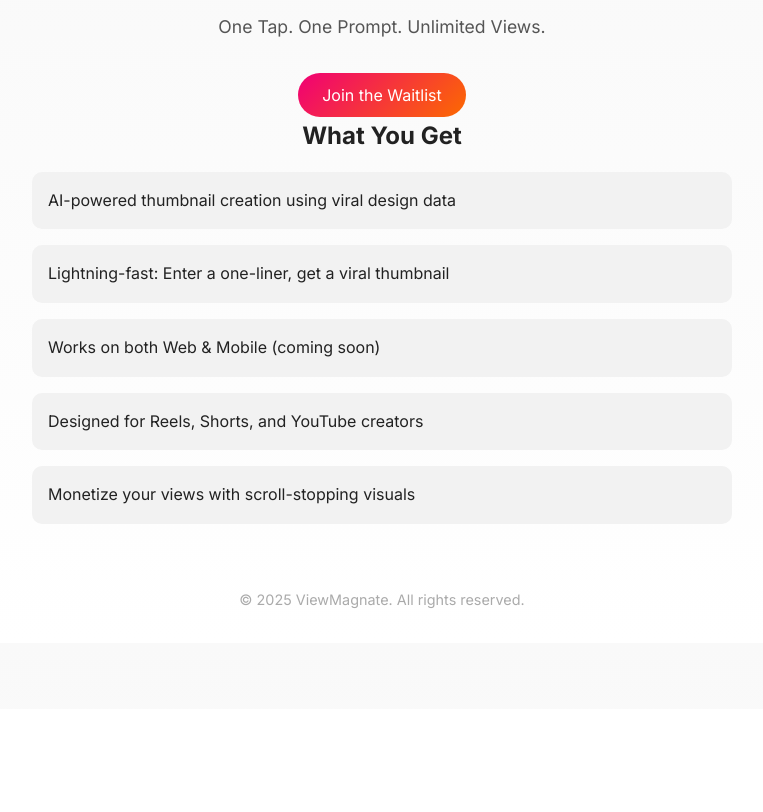
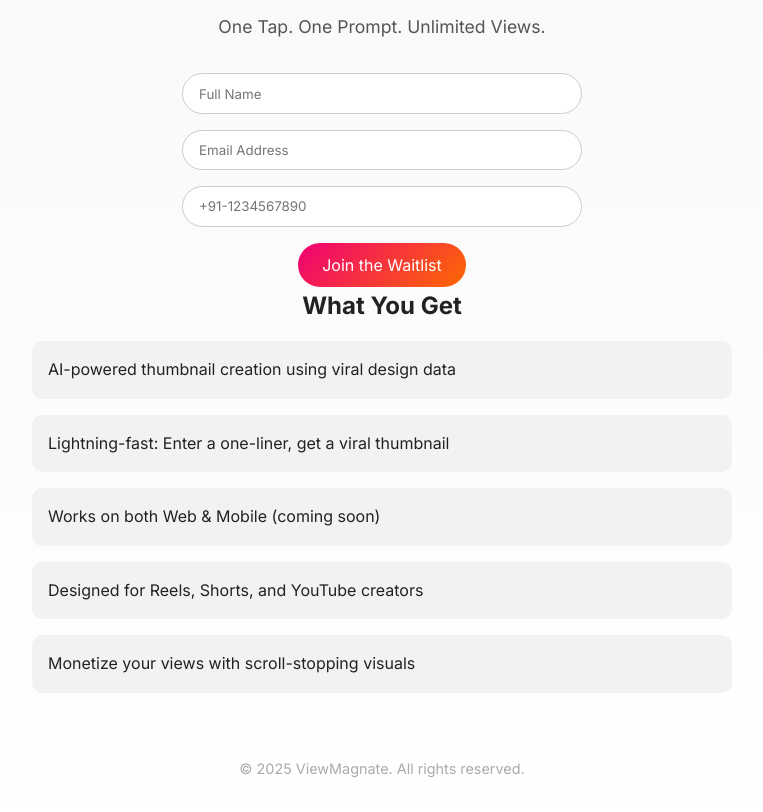
Before and after one commit to VNReality/ViewMagnate, a plain HTML site: page index.html in a window 1280 px wide. Shown: the part 91-903 px from the top of the page, without its empty margins (258-1021 px from the left). Before the commit the page ends 800 px from the top, so only its background shows below. Drawn offline with Linux system fonts and the light colour scheme.

Commit message:
Add files via upload

```diff
--- a/index.html
+++ b/index.html
@@ -27,7 +27,16 @@
 </head>
 <body>
   <header><div class="logo"><div class="logo-icon">▶</div><h1>ViewMagnate</h1></div><p class="tagline">One Tap. One Prompt. Unlimited Views.</p></header>
-  <div class="cta"><button>Join the Waitlist</button></div>
+
+  <div class="cta">
+    <form action="#" method="POST" onsubmit="alert('Form submitted! (Connect to backend)'); return false;" style="display: flex; flex-direction: column; align-items: center; gap: 1rem;">
+      <input type="text" name="name" placeholder="Full Name" required style="padding: 0.7rem 1rem; width: 90%; max-width: 400px; border: 1px solid #ccc; border-radius: 25px;" />
+      <input type="email" name="email" placeholder="Email Address" required style="padding: 0.7rem 1rem; width: 90%; max-width: 400px; border: 1px solid #ccc; border-radius: 25px;" />
+      <input type="tel" name="phone" placeholder="+91-1234567890" required style="padding: 0.7rem 1rem; width: 90%; max-width: 400px; border: 1px solid #ccc; border-radius: 25px;" />
+      <button type="submit" style="background: linear-gradient(135deg, #f00075, #fc6a00); color: white; padding: 0.75rem 1.5rem; border: none; border-radius: 30px; font-size: 1rem; cursor: pointer;">Join the Waitlist</button>
+    </form>
+  </div>
+
   <section class="features"><h2>What You Get</h2><ul>
     <li>AI-powered thumbnail creation using viral design data</li>
     <li>Lightning-fast: Enter a one-liner, get a viral thumbnail</li>
```
